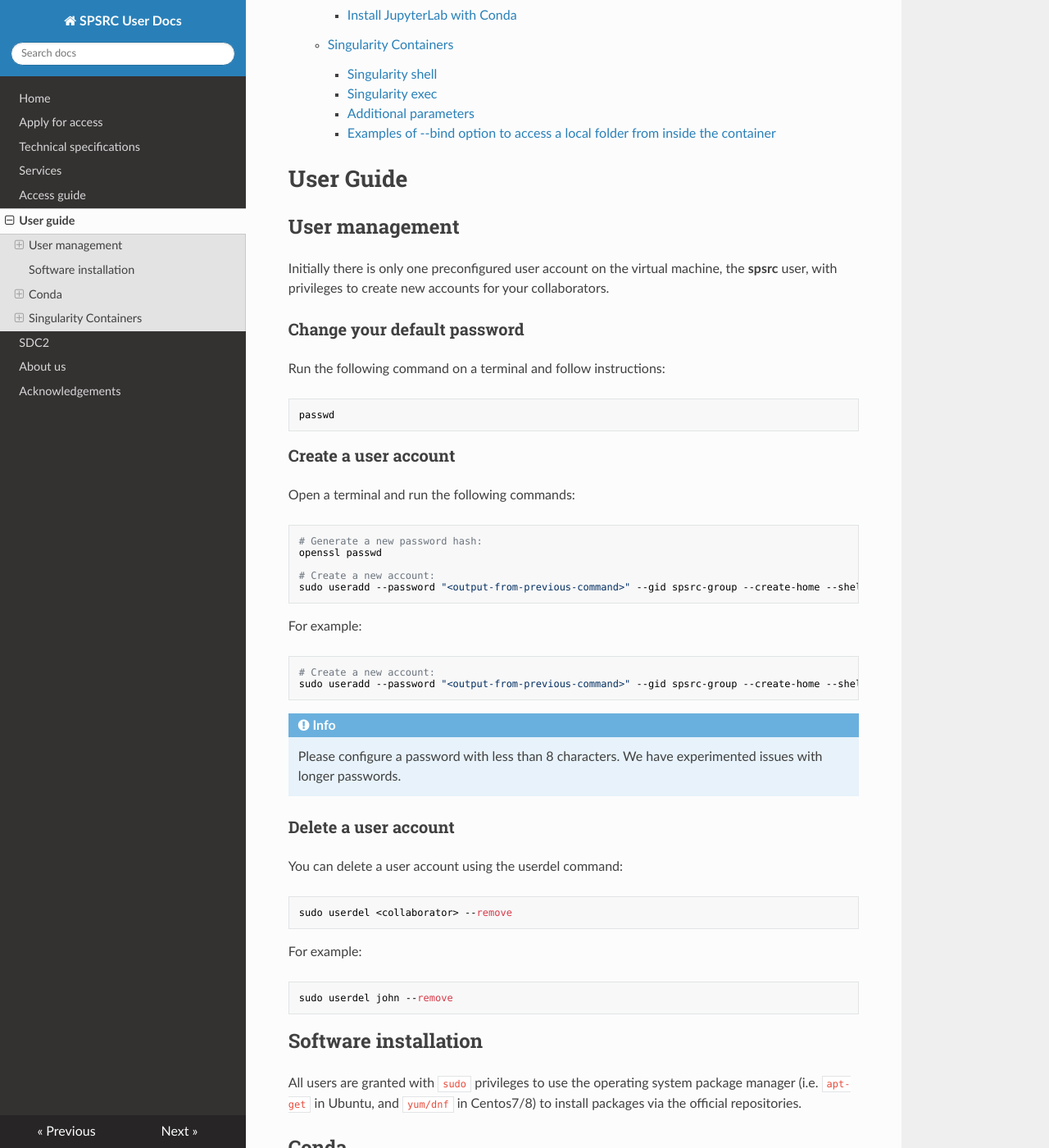
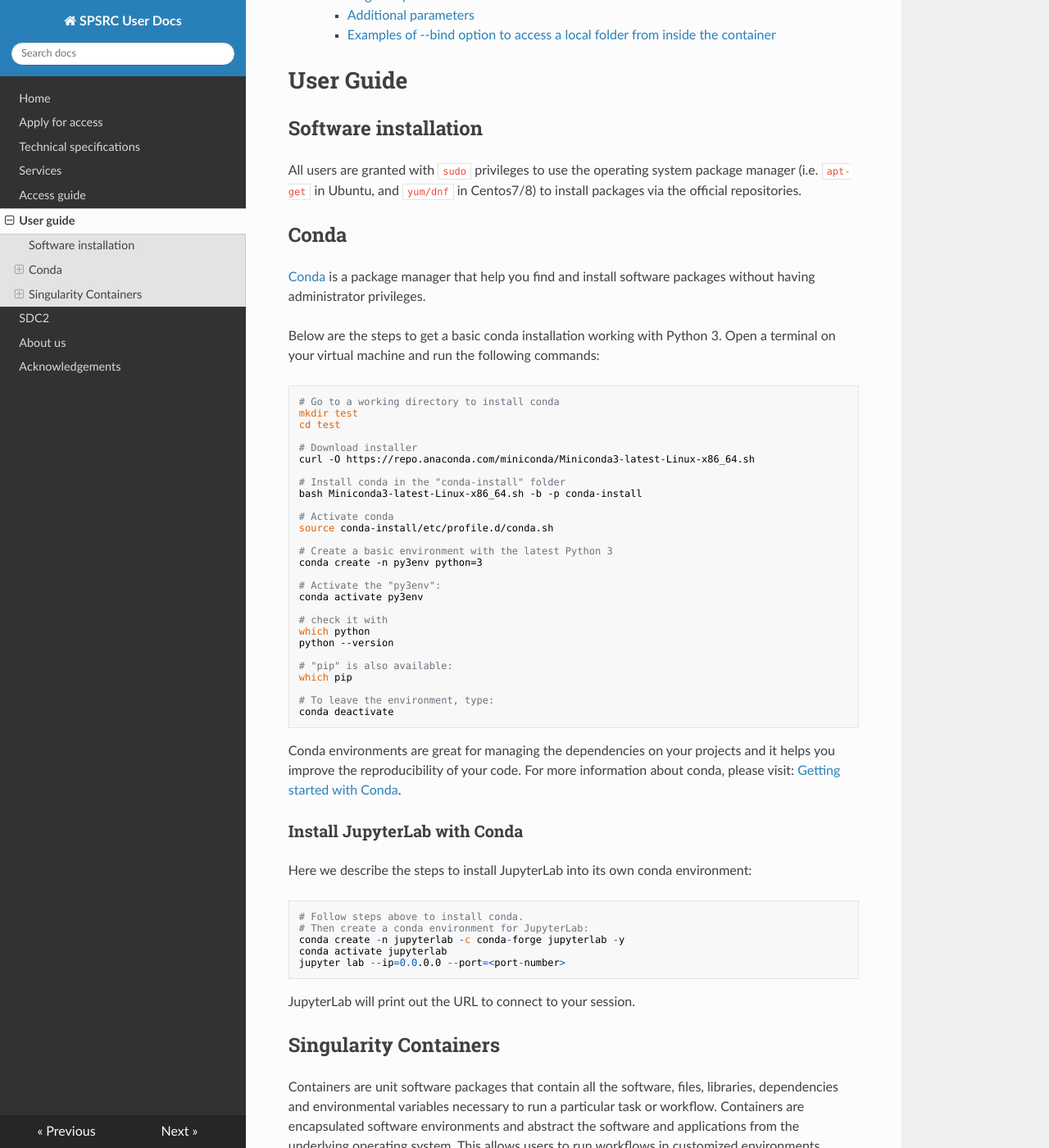
Before and after one commit to espsrc/spsrc_user_docs, an MkDocs documentation site: the page built from docs/user_guide.md, in a window 1280 px wide and 1400 px high, scrolled down 308 px. Shown: the whole window at 82% size. Built offline with MkDocs 1.6.1, drawn with Linux system fonts in a browser that asks for light colours; nearby versions of some CDN libraries; some of the changed text lies outside the part shown.

Commit message:
Rearrange some sections

````diff
--- a/docs/user_guide.md
+++ b/docs/user_guide.md
@@ -1,48 +1,6 @@
 [TOC]
 
 # User Guide
-
-## User management
-
-Initially there is only one preconfigured user account on the virtual machine, the **spsrc** user,
-with privileges to create new accounts for your collaborators.
-
-### Change your default password
-
-Run the following command on a terminal and follow instructions:
-```
-passwd
-```
-
-### Create a user account
-
-Open a terminal and run the following commands:
-```
-# Generate a new password hash:
-openssl passwd
-
-# Create a new account:
-sudo useradd --password "<output-from-previous-command>" --gid spsrc-group --create-home --shell /bin/bash <collaborator>
-```
-For example:
-```
-# Create a new account:
-sudo useradd --password "<output-from-previous-command>" --gid spsrc-group --create-home --shell /bin/bash john
-```
-
-!!! info
-    Please configure a password with less than 8 characters. We have experimented issues with longer passwords.
-
-### Delete a user account
-
-You can delete a user account using the userdel command:
-```
-sudo userdel <collaborator> --remove
-```
-For example:
-```
-sudo userdel john --remove
-```
 
 ## Software installation
 
````
